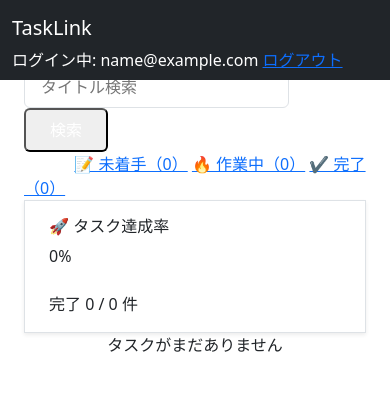
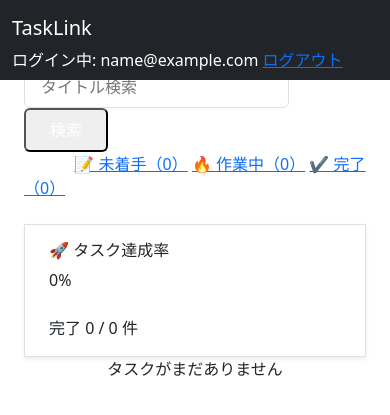
Before and after one commit to katsu-ya/tasklink, a Rails app: page /tasks in a window 390 px wide. Shown: the top 415 px of the page. Run offline with Rails 7, Linux system fonts and the light colour scheme; the visitor is signed in with stand-in values (Sample User, id 1); data that the repository does not hold is empty; some libraries are stand-ins or nearby versions.

Commit message:
Improve task list layout on mobile

```diff
--- a/app/views/tasks/index.html.erb
+++ b/app/views/tasks/index.html.erb
@@ -40,16 +40,18 @@
     <% end %>
 </div>
 
-<!-- フィルター -->
-  <%= render "filters" %>
-
 </div>
 
-</div>
+<!-- フィルター -->
+  <div class="mb-4">
+    <%= render "filters" %>
+
+  </div>
 
   <%= render "tasks/progress" %>
 
-</div>
+
+
 
 
   <!-- タスク一覧 -->
```
